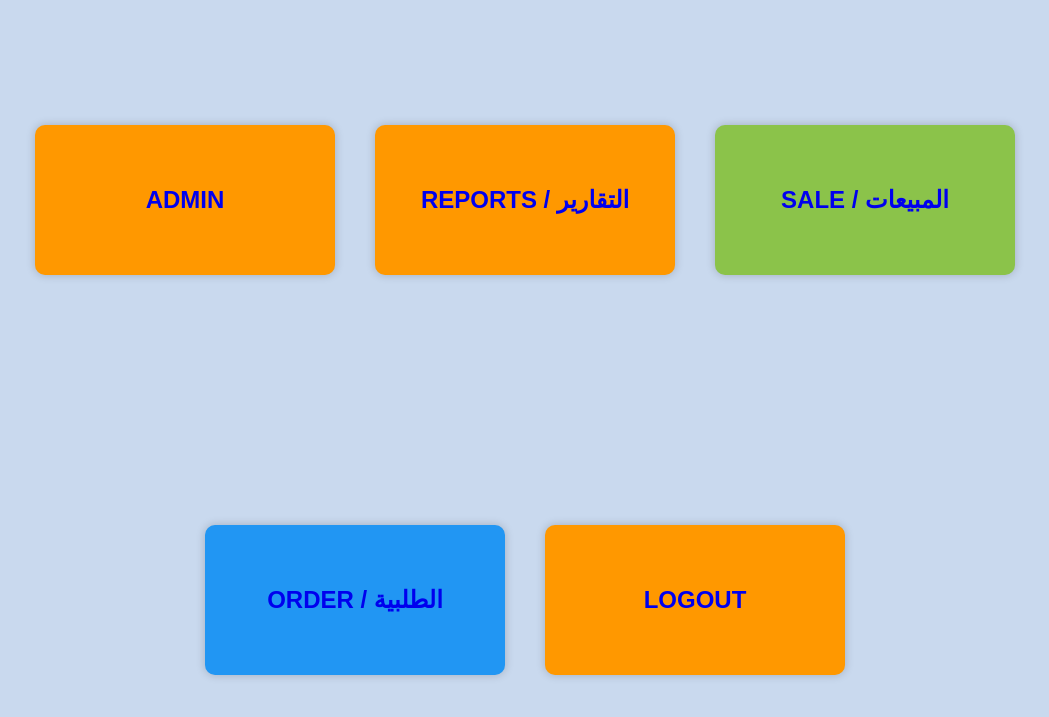
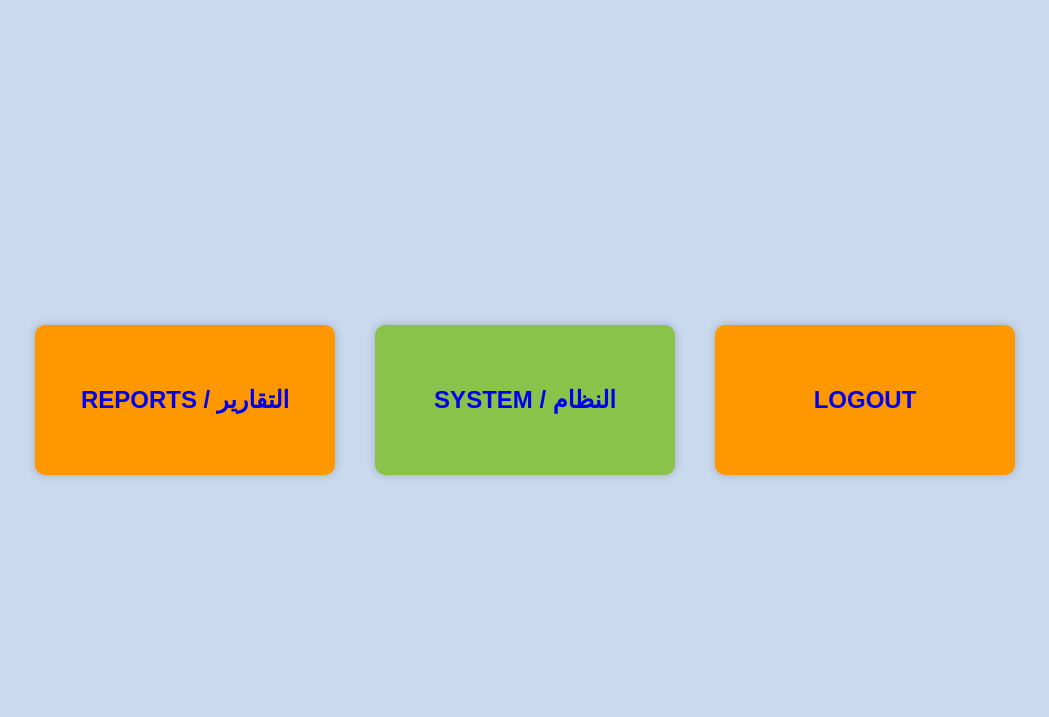
Before and after one commit to soranblbas/gas_stations, a Django app: page / in a window 1280 px wide. Shown: the top 717 px of the page, without its empty margins (115-1164 px from the left). Run offline with Django 4.2, Linux system fonts and the light colour scheme; a user stored in the database is signed in.

Commit message:
New-19-3-2023

```diff
--- a/station/models.py
+++ b/station/models.py
@@ -230,7 +230,7 @@ class Order(models.Model):
 
     # Make the status field visible only to superusers
     def status_visible_to(self, user):
-        return not user.is_superuser
+        return user.is_superuser
 
     def save(self, *args, **kwargs):
 
--- a/station/templates/station/home.html
+++ b/station/templates/station/home.html
@@ -84,19 +84,19 @@
 <body>
 <div class="dashboard">
 
-    {% if request.user.is_superuser %}
-        <div class="dashboard__box dashboard__box--reports">
-
-            <a href="admin" style=" text-decoration: none"><h2> Admin</h2></a>
-        </div>
-
-
-
-    {% else %}
-        <div class="hidden">
-            <h1>You don't have permission</h1>
-        </div>
-    {% endif %}
+{#    {% if request.user.is_superuser %}#}
+{#        <div class="dashboard__box dashboard__box--reports">#}
+{##}
+{#            <a href="admin" style=" text-decoration: none"><h2> Admin</h2></a>#}
+{#        </div>#}
+{##}
+{##}
+{##}
+{#    {% else %}#}
+{#        <div class="hidden">#}
+{#            <h1>You don't have permission</h1>#}
+{#        </div>#}
+{#    {% endif %}#}
 
     <div class="dashboard__box dashboard__box--reports">
 
@@ -105,13 +105,8 @@
 
     <div class="dashboard__box dashboard__box--sale">
 
-        <a href="admin/station/s_invoice/add/" style=" text-decoration: none"><h2>Sale / المبيعات</h2></a>
+        <a href="admin" style=" text-decoration: none"><h2> system / النظام</h2></a>
     </div>
-    <div class="dashboard__box dashboard__box--order">
-
-        <a href="admin/station/order/add/" style=" text-decoration: none"><h2> Order / الطلبية</h2></a>
-    </div>
-
 
     <div class="dashboard__box dashboard__box--reports">
         <a href="{% url 'logout' %}" style=" text-decoration: none"><h2>Logout</h2></a>
```
